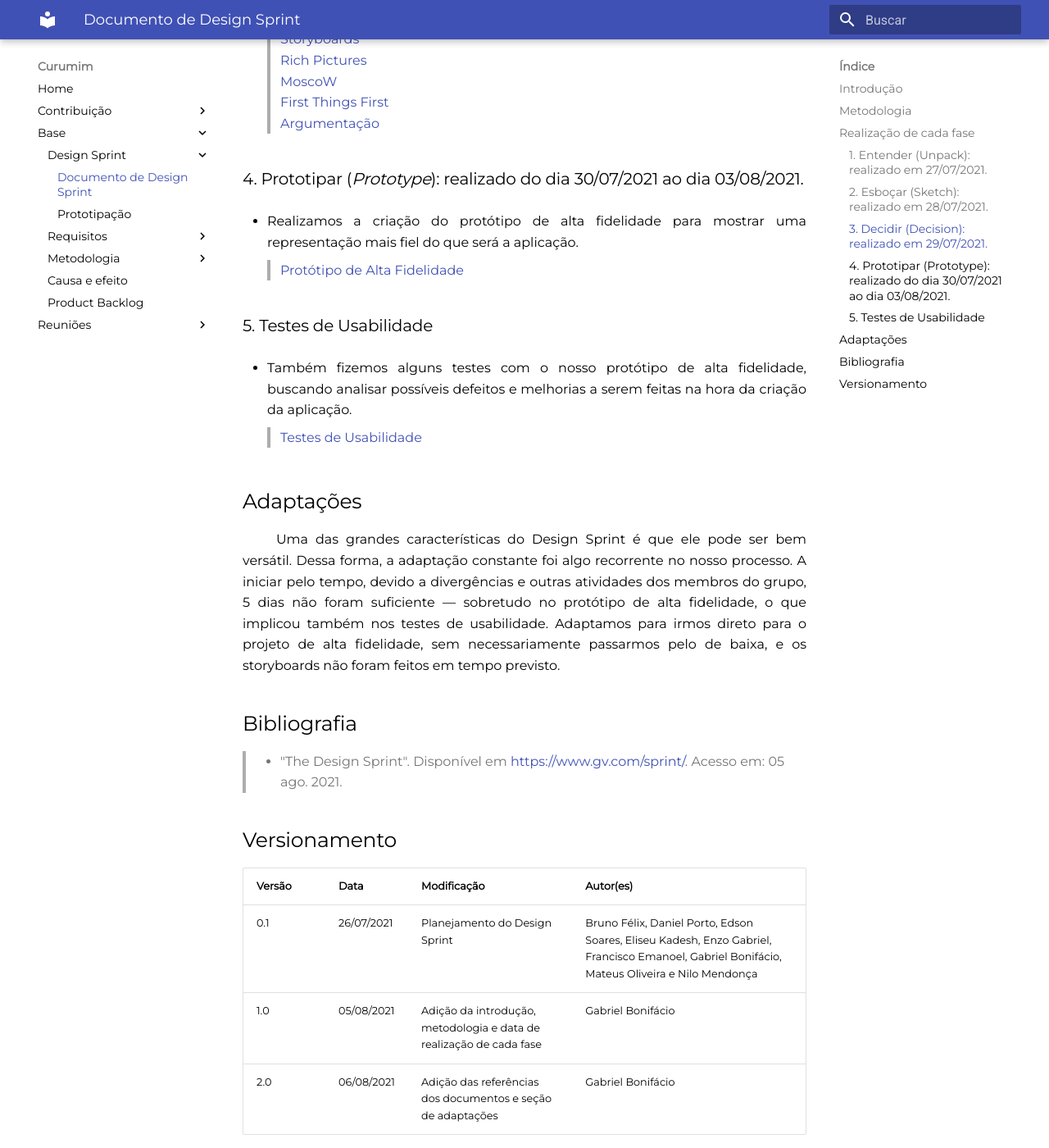
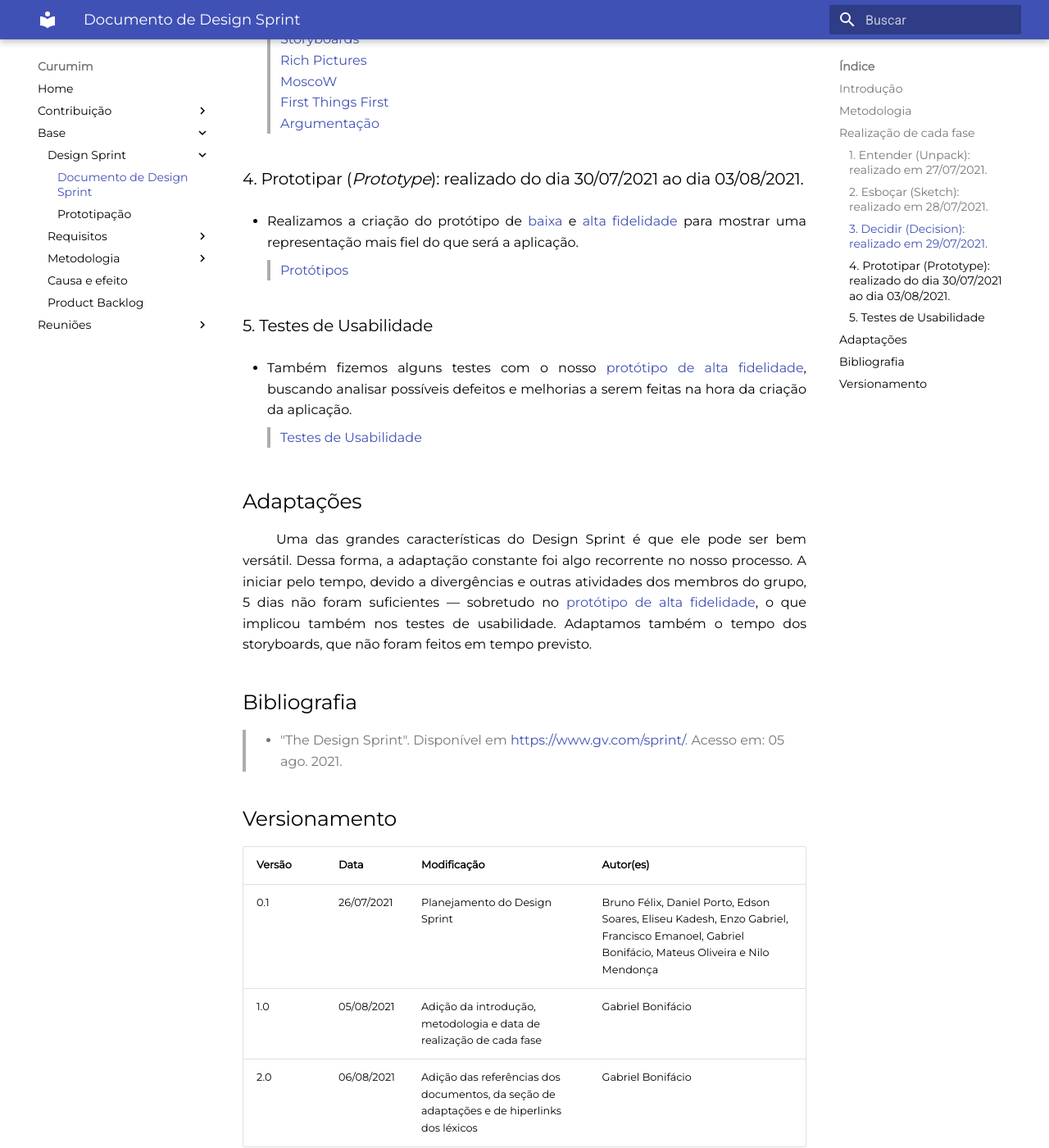
Before and after one commit to UnBArqDsw2021-1/2021.1_G6_Curumim, an MkDocs documentation site: the page built from docs/base/design-sprint/doc-design-sprint.md, in a window 1280 px wide and 1400 px high, scrolled down 1803 px. Shown: the whole window at 82% size. Built offline with MkDocs 1.6.1 and Material for MkDocs 9.7.7, drawn with Linux system fonts in a browser that asks for light colours; some of the changed text lies outside the part shown.

Commit message:
doc(#48): adição dos hiperlinks no design sprint

```diff
--- a/docs/base/design-sprint/doc-design-sprint.md
+++ b/docs/base/design-sprint/doc-design-sprint.md
@@ -1,7 +1,7 @@
 ## Introdução
 
 &emsp;&emsp;
-O design sprint é uma maneira ágil de se definir e já iniciar o processo de concepção de uma ideia, visto que colabora para projetos que necessitem de implantações em um espaço de tempo curto. Projetado pelo [Google Ventures](https://www.gv.com/sprint/), o design sprint é um processo de 5 dias, afim de se resolver processos mais críticos do projeto sobre design, protótipos e teste de ideias.
+O design sprint é uma maneira ágil de se definir e já iniciar o processo de concepção de uma ideia, visto que colabora para projetos que necessitem de implantações em um espaço de tempo curto. Projetado pelo [Google Ventures](https://www.gv.com/sprint/), o design sprint é um processo de 5 dias, afim de se resolver processos mais críticos do projeto sobre design, [protótipos](../requisitos/modelagem/lexicos.md/#lexico-prototipo) e teste de ideias.
 <br>
 
 ## Metodologia
@@ -64,20 +64,20 @@ Seguem as datas e os artefatos feitos de quando fizemos cada etapa:
 
 ### 4. Prototipar (_Prototype_): realizado do dia 30/07/2021 ao dia 03/08/2021.
 
-- Realizamos a criação do protótipo de alta fidelidade para mostrar uma representação mais fiel do que será a aplicação.
+- Realizamos a criação do protótipo de [baixa](../requisitos/modelagem/lexicos.md/#lexico-prototipo-de-baixa-fidelidade) e [alta fidelidade](../requisitos/modelagem/lexicos.md/#lexico-prototipo-de-alta-fidelidade) para mostrar uma representação mais fiel do que será a aplicação.
 
-    > [Protótipo de Alta Fidelidade](./prototipos.md)
+    > [Protótipos](./prototipos.md)
 
 ### 5. Testes de Usabilidade
 
-- Também fizemos alguns testes com o nosso protótipo de alta fidelidade, buscando analisar possíveis defeitos e melhorias a serem feitas na hora da criação da aplicação.
+- Também fizemos alguns testes com o nosso [protótipo de alta fidelidade](../requisitos/modelagem/lexicos.md/#lexico-prototipo-de-alta-fidelidade), buscando analisar possíveis defeitos e melhorias a serem feitas na hora da criação da aplicação.
 
     > [Testes de Usabilidade](./prototipos.md)
 
 ## Adaptações
 
 &emsp;&emsp;
-Uma das grandes características do Design Sprint é que ele pode ser bem versátil. Dessa forma, a adaptação constante foi algo recorrente no nosso processo. A iniciar pelo tempo, devido a divergências e outras atividades dos membros do grupo, 5 dias não foram suficiente — sobretudo no protótipo de alta fidelidade, o que implicou também nos testes de usabilidade. Adaptamos para irmos direto para o projeto de alta fidelidade, sem necessariamente passarmos pelo de baixa, e os storyboards não foram feitos em tempo previsto.
+Uma das grandes características do Design Sprint é que ele pode ser bem versátil. Dessa forma, a adaptação constante foi algo recorrente no nosso processo. A iniciar pelo tempo, devido a divergências e outras atividades dos membros do grupo, 5 dias não foram suficientes — sobretudo no [protótipo de alta fidelidade](../requisitos/modelagem/lexicos.md/#lexico-prototipo-de-alta-fidelidade), o que implicou também nos testes de usabilidade. Adaptamos também o tempo dos storyboards, que não foram feitos em tempo previsto.
 
 ## Bibliografia
 > - "The Design Sprint". Disponível em <https://www.gv.com/sprint/>. Acesso em: 05 ago. 2021.
@@ -87,4 +87,4 @@ Uma das grandes características do Design Sprint é que ele pode ser bem versá
 |--|--|--|--|
 |0.1|26/07/2021| Planejamento do Design Sprint | Bruno Félix, Daniel Porto, Edson Soares, Eliseu Kadesh, Enzo Gabriel, Francisco Emanoel, Gabriel Bonifácio, Mateus Oliveira e Nilo Mendonça|
 |1.0|05/08/2021| Adição da introdução, metodologia e data de realização de cada fase | Gabriel Bonifácio |
-|2.0|06/08/2021| Adição das referências dos documentos e seção de adaptações | Gabriel Bonifácio |
+|2.0|06/08/2021| Adição das referências dos documentos, da seção de adaptações e de hiperlinks dos léxicos | Gabriel Bonifácio |
```
Also changed, not shown: other parts of docs/base/design-sprint/doc-design-sprint.md (+1 -1 lines).
